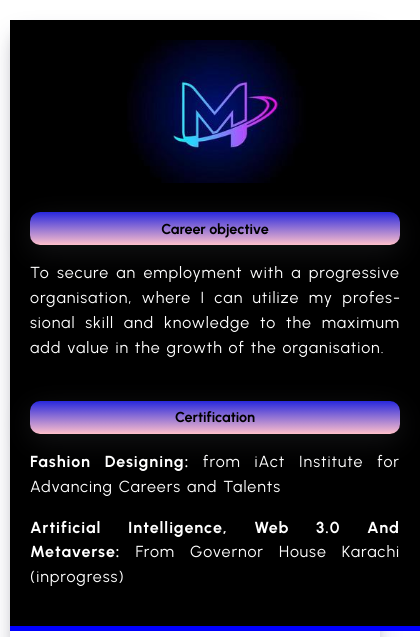
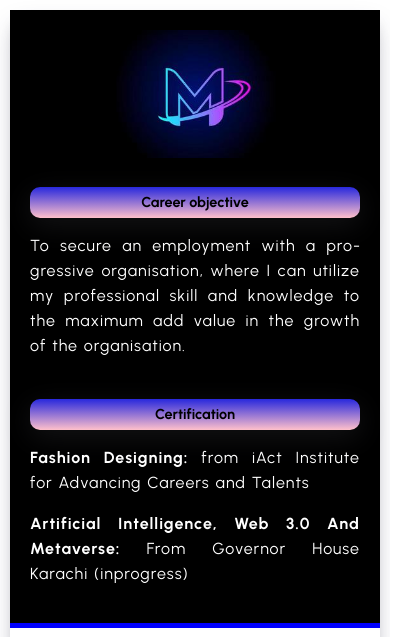
Before and after one commit to mairanoor412/hackathon-milestone-1-2, a plain HTML site: page index.html in a window 390 px wide. Shown: the top 637 px of the page, 420 px wide, since content can reach past the window. Drawn offline with Linux system fonts and the light colour scheme.

Commit message:
Add files via upload

```diff
--- a/style.css
+++ b/style.css
@@ -1,7 +1,11 @@
 @import url('https://fonts.googleapis.com/css2?family=Urbanist:ital,wght@0,100..900;1,100..900&display=swap');
+* {
+    box-sizing: border-box;
+}
+
 body {
     font-family:   "Urbanist", sans-serif;
-    padding: 150px;
+    padding: 50px;
     margin: 0;
     box-sizing: border-box;
     background-color: #fff;
@@ -112,10 +116,13 @@ button:hover {
 }
 
 @media (max-width: 768px) {
+    body {
+        padding: 20px;
+    }
     .resume-container {
         flex-direction: column;
         width: 100%; /* Ensures full-width on smaller screens */
-        margin: 10px auto;
+        margin: 0 auto;
     }
 
     .left-section, .right-section {
```
